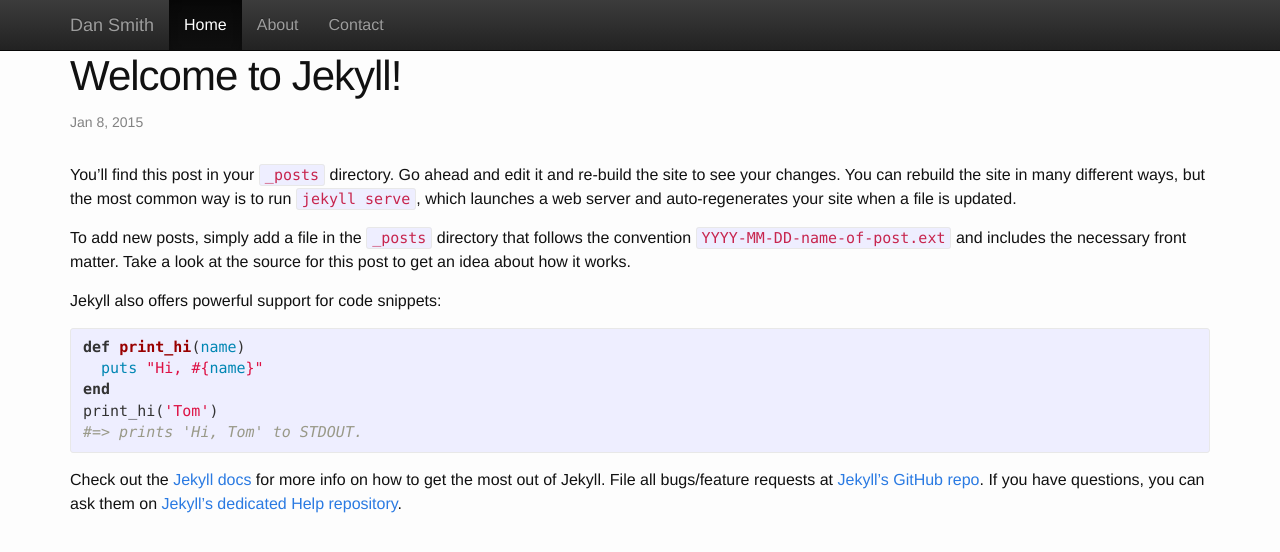
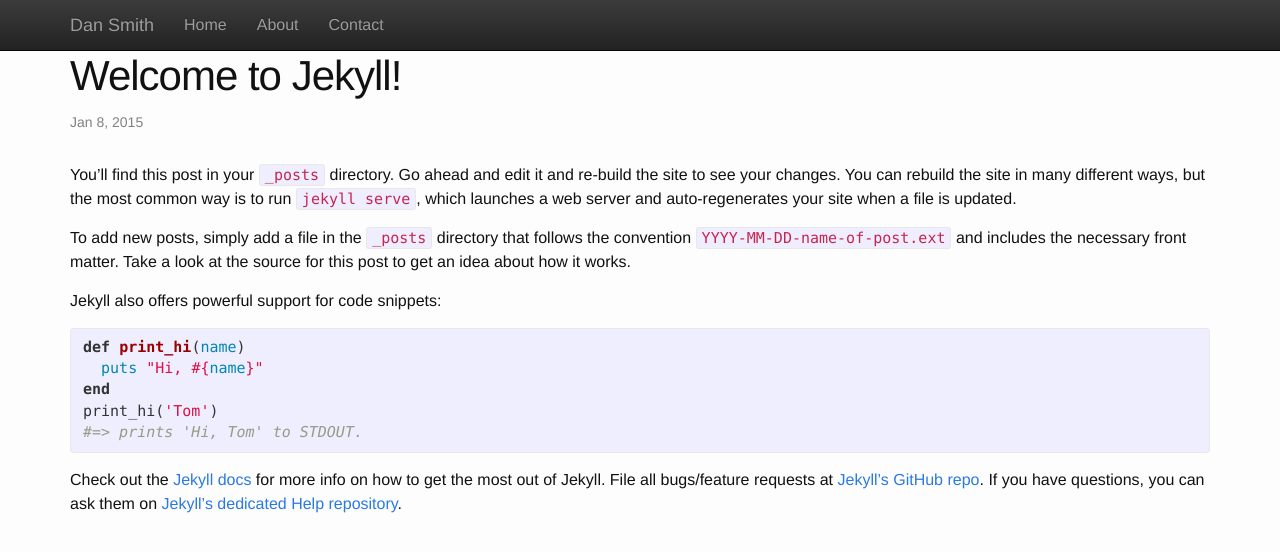
Before and after one commit to Dansmithyy/dansmeuktheme, a Jekyll site: the page built from _posts/2015-01-08-welcome-to-jekyll.markdown, in a window 1280 px wide. Shown: the top 552 px of the page. Built offline with Jekyll 4.4.1, drawn with Linux system fonts in a browser that asks for light colours; nearby versions of some CDN libraries.

Commit message:
Removed Home button from active class

```diff
--- a/_layouts/default.html
+++ b/_layouts/default.html
@@ -26,8 +26,8 @@
 </div>
 <div id="navbar" class="collapse navbar-collapse">
 <ul class="nav navbar-nav">
-<li class="active"><a href="/">Home</a></li>
-<li><a href="/about">About</a></li>
+<li class =""><a href="/">Home</a></li>
+<li class =""><a href="/about">About</a></li>
 <li><a href="/contact">Contact</a></li>
 </ul>
 </div><!--/.nav-collapse -->
```
Also changed, not shown: css/main.scss (line endings or trailing spaces).
